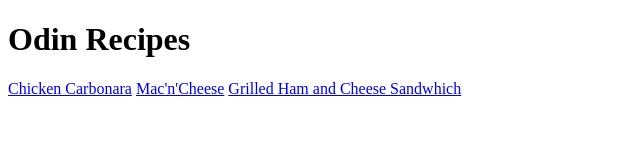
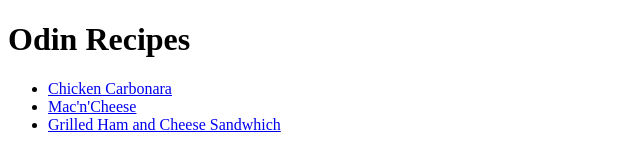
Before and after one commit to MikeB0920/odin-recipes, a plain HTML site: page index.html in a window 1280 px wide. Shown: the whole page, without its empty margins (0-640 px from the left). Drawn offline with Linux system fonts and the light colour scheme.

Commit message:
Contain the links to the recipes in a un-ordered list

```diff
--- a/index.html
+++ b/index.html
@@ -8,8 +8,10 @@
 </head>
 <body>
     <h1>Odin Recipes</h1>
-    <a href="recipes/chicken-carbonara.html">Chicken Carbonara</a>
-    <a href="recipes/mac-n-cheese.html">Mac'n'Cheese</a>
-    <a href="recipes/grilled-ham-and-cheese.html">Grilled Ham and Cheese Sandwhich</a>
+    <ul>
+        <li><a href="recipes/chicken-carbonara.html">Chicken Carbonara</a></li>
+        <li><a href="recipes/mac-n-cheese.html">Mac'n'Cheese</a></li>
+        <li><a href="recipes/grilled-ham-and-cheese.html">Grilled Ham and Cheese Sandwhich</a></li>
+    </ul>
 </body>
 </html>
```
